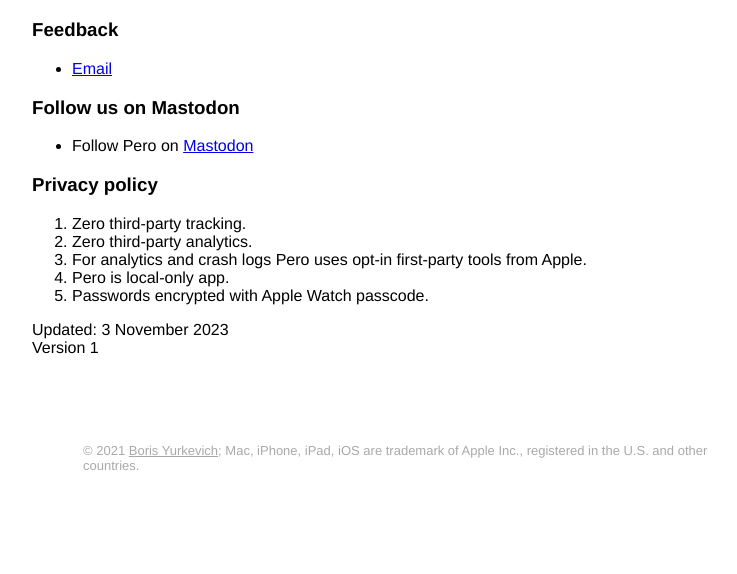
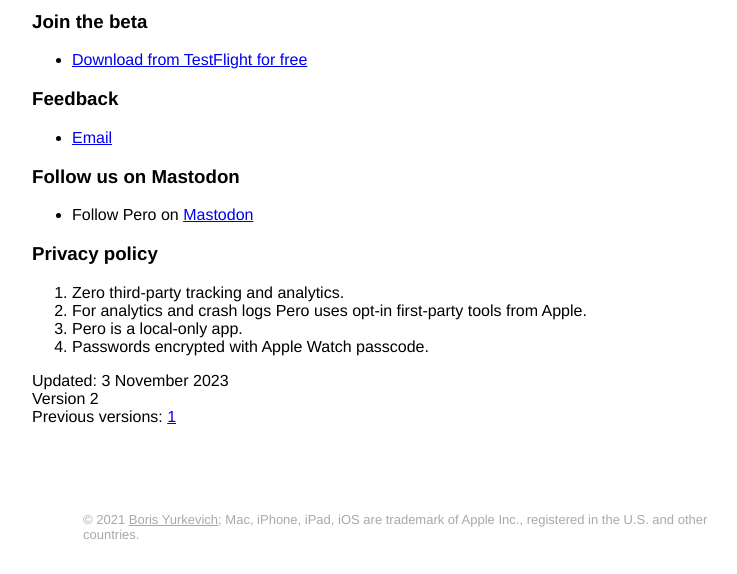
Before and after one commit to cocoaproductions/cocoaproductions.github.io, a Jekyll site: the page built from pero.markdown, in a window 1280 px wide, cut to the strip 886-1460 px from the top of the page. Shown: the whole strip, without its empty margins (237-974 px from the left). Built offline with Jekyll 4.4.1, drawn with Linux system fonts in a browser that asks for light colours; before the commit the page ends 1391 px from its top, so only the background shows below that.

Commit message:
Update Pero page

```diff
--- a/pero.markdown
+++ b/pero.markdown
@@ -15,9 +15,13 @@
 
 <p><img class="screenshot" alt="Apple Watch Smart Stack showing Pero widget with 4 short passwords." src="/images/pero-hero_2x.png" style="width: 220px; padding-bottom: 0;" /></p>
 
-## Watch ad
+### Watch ad
 
 <iframe  src="https://player.vimeo.com/video/880931232?badge=0&amp;autopause=0&amp;quality_selector=1&amp;player_id=0&amp;app_id=58479" width="auto" height="auto" frameborder="0" allow="fullscreen; picture-in-picture" title="Password hero."></iframe>
+
+### Join the beta
+
+- [Download from TestFlight for free](https://testflight.apple.com/join/k5fOnkxq)
 
 ### Feedback
 
@@ -29,14 +33,14 @@
 
 <h3 id="privacy">Privacy policy</h3>
 
-1. Zero third-party tracking.
-2. Zero third-party analytics.
-3. For analytics and crash logs Pero uses opt-in first-party tools from Apple.
-4. Pero is local-only app.
-5. Passwords encrypted with Apple Watch passcode.
+1. Zero third-party tracking and analytics.
+2. For analytics and crash logs Pero uses opt-in first-party tools from Apple.
+3. Pero is a local-only app.
+4. Passwords encrypted with Apple Watch passcode.
 
 Updated: 3 November 2023
-Version 1
+Version 2
+Previous versions: [1](https://github.com/cocoaproductions/cocoaproductions.github.io/commit/08d336383e5d6a177da1c455f94e3af05995121b)
 
 <br>
 <br>
```
